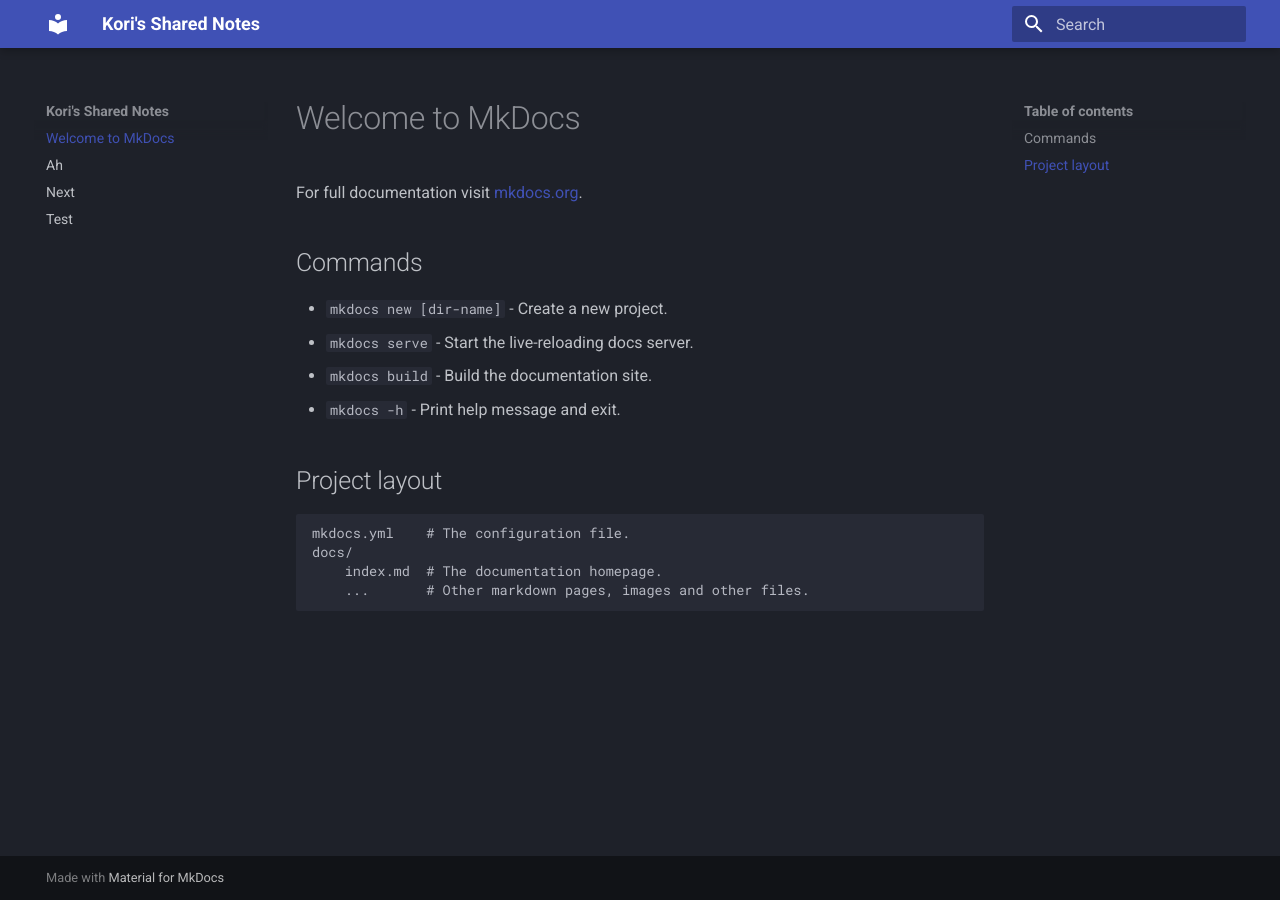
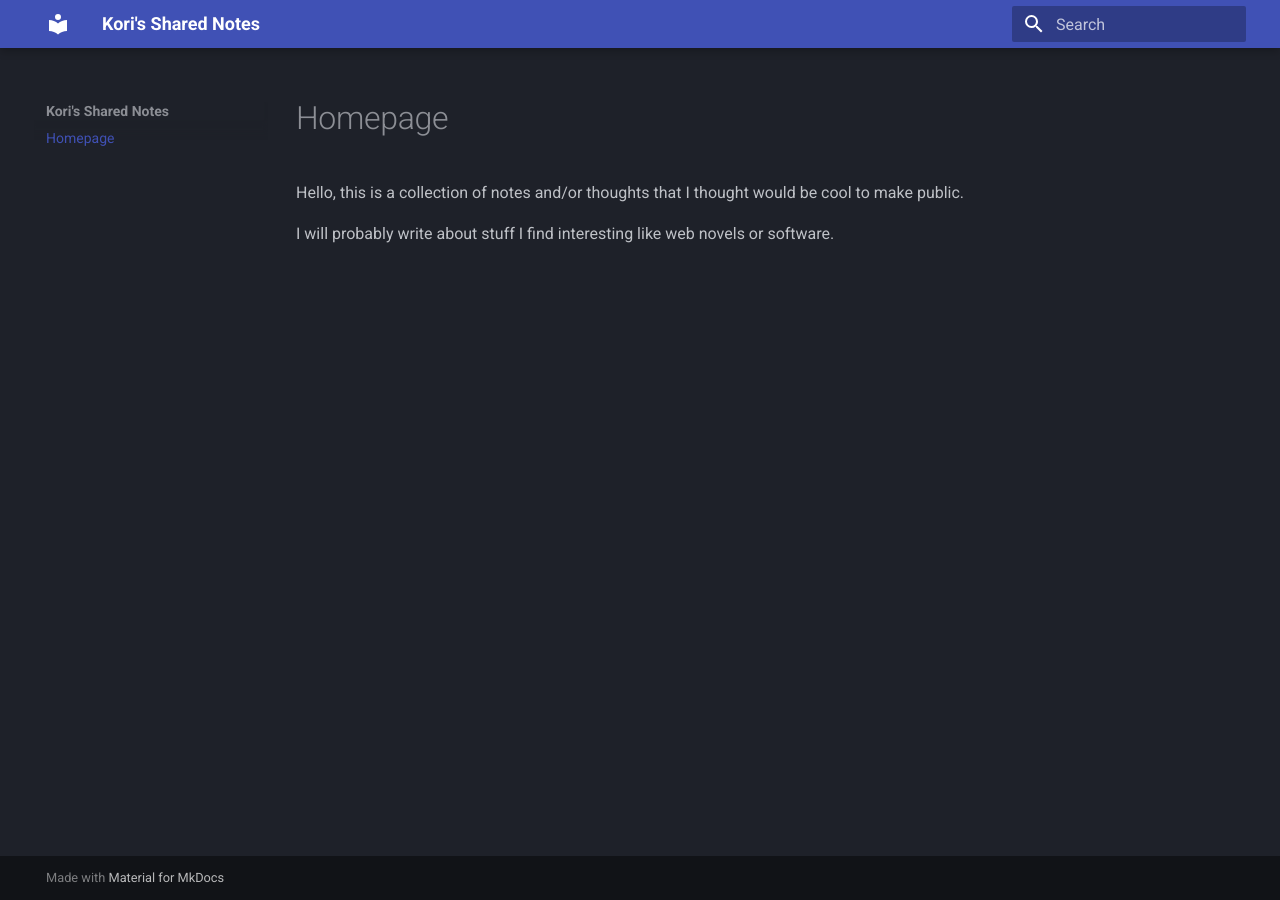
Before and after one commit to korih/shared-notes, an MkDocs documentation site: the page built from docs/index.md, in a window 1280 px wide. Built offline with MkDocs 1.6.1 and Material for MkDocs 9.7.7, drawn with Linux system fonts in a browser that asks for light colours.

Commit message:
Updating notes

```diff
--- a/docs/index.md
+++ b/docs/index.md
@@ -1,17 +1,5 @@
-# Welcome to MkDocs
+# Homepage
 
-For full documentation visit [mkdocs.org](https://www.mkdocs.org).
+Hello, this is a collection of notes and/or thoughts that I thought would be cool to make public.
 
-## Commands
-
-* `mkdocs new [dir-name]` - Create a new project.
-* `mkdocs serve` - Start the live-reloading docs server.
-* `mkdocs build` - Build the documentation site.
-* `mkdocs -h` - Print help message and exit.
-
-## Project layout
-
-    mkdocs.yml    # The configuration file.
-    docs/
-        index.md  # The documentation homepage.
-        ...       # Other markdown pages, images and other files.
+I will probably write about stuff I find interesting like web novels or software.
```
Also changed, not shown: docs/ah.md (deleted), docs/next.md (deleted), docs/test.md (deleted).
